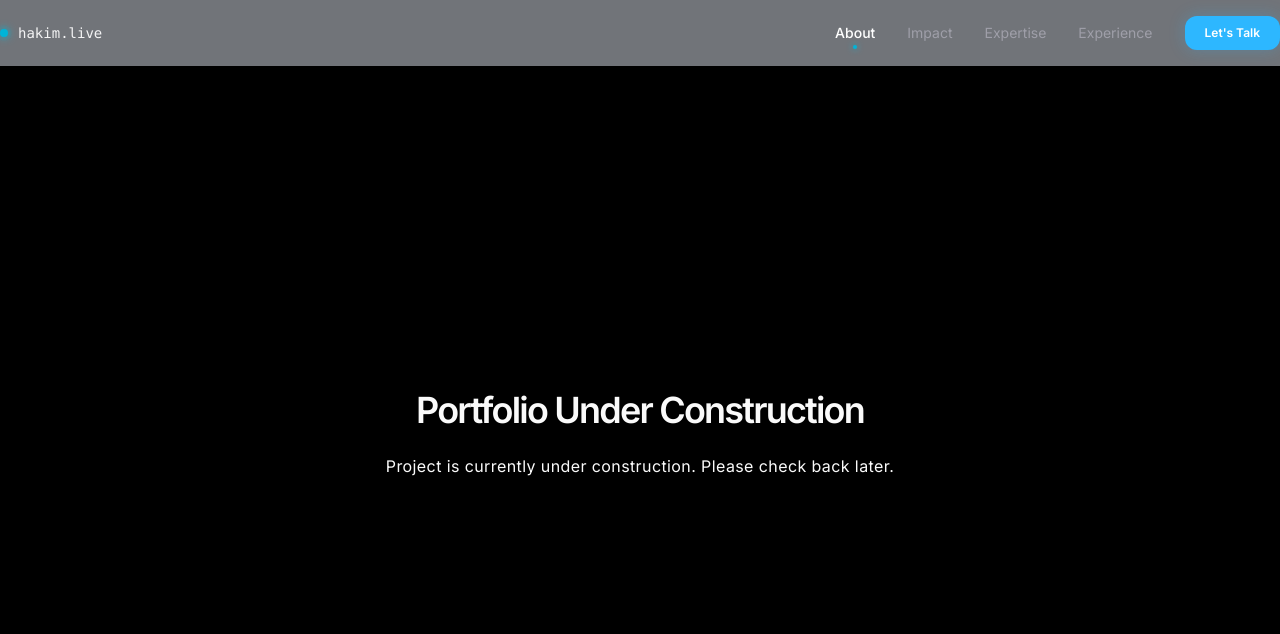
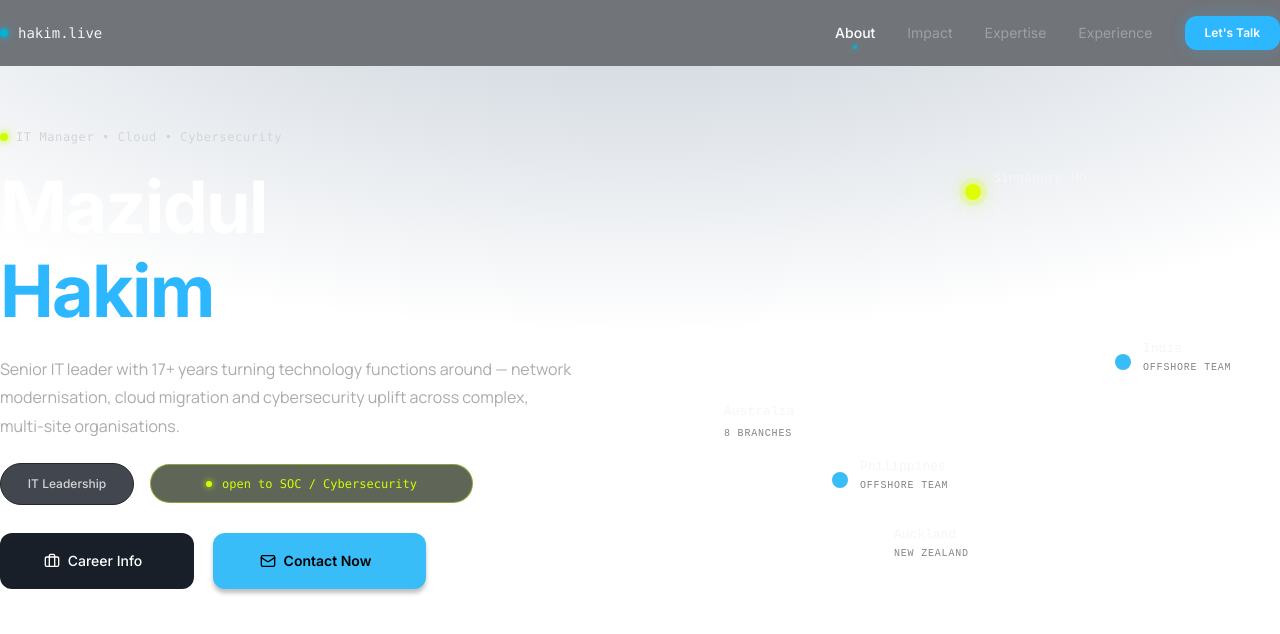
Before and after one commit to AbuBakkarSiddique007/portfolio-website-task, a Next.js app: page / in a window 1280 px wide. Shown: the top 634 px of the page. Built offline with nearby package versions, Linux system fonts and the light colour scheme.

Commit message:
feat: implement hero section

```diff
--- a/src/app/globals.css
+++ b/src/app/globals.css
@@ -9,6 +9,7 @@
   --color-background: var(--background);
   --color-foreground: var(--foreground);
   --font-sans: var(--font-inter), system-ui, -apple-system, BlinkMacSystemFont, "Segoe UI", Roboto, sans-serif;
+  --font-manrope: var(--font-manrope), sans-serif;
 }
 
 @media (prefers-color-scheme: dark) {
--- a/src/app/layout.tsx
+++ b/src/app/layout.tsx
@@ -1,10 +1,15 @@
 import type { Metadata } from "next";
-import { Inter } from "next/font/google";
+import { Inter, Manrope } from "next/font/google";
 import Navbar from "@/components/navbar";
 import "./globals.css";
 
 const inter = Inter({
   variable: "--font-inter",
+  subsets: ["latin"],
+});
+
+const manrope = Manrope({
+  variable: "--font-manrope",
   subsets: ["latin"],
 });
 
@@ -15,7 +20,7 @@ export const metadata: Metadata = {
 
 export default function RootLayout({ children }: LayoutProps<"/">) {
   return (
-    <html lang="en" className={`${inter.variable} h-full antialiased`}>
+    <html lang="en" className={`${inter.variable} ${manrope.variable} h-full antialiased`}>
       <body className="min-h-full flex flex-col items-center font-sans">
         <div className="mx-auto w-full max-w-[1440px] flex-1 flex flex-col">
           <Navbar />
--- a/src/app/page.tsx
+++ b/src/app/page.tsx
@@ -1,14 +1,9 @@
+import Hero from "@/components/hero";
+
 export default function Home() {
   return (
-    <div className="flex min-h-[calc(100dvh-4rem)] w-full items-center justify-center bg-black text-zinc-50">
-      <div className="flex flex-col items-center gap-6">
-        <h1 className="text-2xl font-semibold tracking-tighter md:text-4xl">
-          Portfolio Under Construction
-        </h1>
-        <p className="text-xs tracking-wide text-muted-foreground md:text-base">
-          Project is currently under construction. Please check back later.
-        </p>
-      </div>
-    </div>
+    <main className="flex w-full flex-col">
+      <Hero />
+    </main>
   );
 }
--- /dev/null
+++ b/src/components/hero.tsx
@@ -0,0 +1,157 @@
+"use client";
+
+import Link from "next/link";
+import { Briefcase, Mail } from "lucide-react";
+
+export default function Hero() {
+  return (
+    <section className="relative flex w-full justify-center overflow-hidden py-8 lg:py-16">
+      <div className="pointer-events-none absolute inset-0 bg-[radial-gradient(ellipse_80%_60%_at_50%_-20%,rgba(14,50,90,0.25),rgba(0,0,0,0))]"></div>
+
+      <div
+        className="pointer-events-none absolute inset-0 opacity-[0.18]"
+        style={{
+          backgroundImage: `
+            linear-gradient(to right, rgba(255, 255, 255, 0.08) 1px, transparent 1px),
+            linear-gradient(to bottom, rgba(255, 255, 255, 0.08) 1px, transparent 1px)
+          `,
+          backgroundSize: "48px 48px",
+        }}
+      ></div>
+
+      <div className="relative mx-auto flex w-full max-w-[1280px] flex-col items-center justify-between gap-12 px-6 lg:min-h-[534px] lg:flex-row lg:gap-0 lg:px-0">
+
+        <div className="flex w-full flex-col justify-start gap-[28px] lg:h-[534px] lg:w-[575px]">
+          <div className="flex w-full flex-col justify-between lg:h-[375px] lg:w-[575px]">
+            <div className="flex h-[14px] w-full items-center gap-[8px] lg:w-[575px]">
+              <span className="relative flex h-2 w-2 items-center justify-center">
+                <span className="absolute inline-flex h-full w-full animate-ping rounded-full bg-[#ccff00] opacity-75"></span>
+                <span className="relative inline-flex h-2 w-2 rounded-full bg-[#ccff00] shadow-[0_0_8px_#ccff00]"></span>
+              </span>
+              <span className="font-mono text-xs leading-[14px] tracking-wider text-zinc-300">
+                IT Manager &bull; Cloud &bull; Cybersecurity
+              </span>
+            </div>
+
+            <div className="flex h-[168px] w-full flex-col justify-between lg:w-[575px]">
+              <h1 className="text-5xl font-bold tracking-tight text-white sm:text-6xl lg:text-[72px] lg:leading-[84px]">
+                Mazidul
+              </h1>
+              <h1 className="text-5xl font-bold tracking-tight text-[#2db7ff] sm:text-6xl lg:text-[72px] lg:leading-[84px]">
+                Hakim
+              </h1>
+            </div>
+
+            <p className="w-full text-[16px] font-normal leading-[180%] tracking-normal text-[#ababab] font-[family-name:var(--font-manrope)] lg:h-[87px] lg:w-[575px]">
+              Senior IT leader with 17+ years turning technology functions around &mdash; network modernisation, cloud migration and cybersecurity uplift across complex, multi-site organisations.
+            </p>
+
+            <div className="flex h-[42px] w-full flex-wrap items-center gap-[16px] sm:w-[473px]">
+              <div className="inline-flex h-[42px] w-[134px] items-center justify-center gap-[10px] rounded-[50px] border border-zinc-800 bg-[#131822]/80 px-[20px] py-[10px] text-xs font-medium text-zinc-300">
+                IT Leadership
+              </div>
+              <div className="inline-flex h-[39px] w-[323px] items-center justify-center gap-[10px] rounded-[50px] border-[0.5px] border-[#ccff00]/40 bg-[#1c2612]/70 px-[20px] py-[10px] font-mono text-xs font-medium text-[#ccff00]">
+                <span className="h-1.5 w-1.5 rounded-full bg-[#ccff00] shadow-[0_0_6px_#ccff00]"></span>
+                open to SOC / Cybersecurity
+              </div>
+            </div>
+          </div>
+
+          <div className="flex h-[56px] w-full items-center gap-[19px] sm:w-[426px]">
+            <Link
+              href="#experience"
+              className="inline-flex h-[56px] w-[194px] items-center justify-center gap-[8px] rounded-[12px] bg-[rgba(24,31,41,1)] pb-[20px] pl-[24px] pr-[32px] pt-[20px] text-sm font-medium text-white transition-all hover:bg-[rgba(30,39,52,1)] active:scale-95"
+            >
+              <Briefcase className="h-4 w-4 text-white" />
+              <span className="text-white">Career Info</span>
+            </Link>
+            <Link
+              href="#contact"
+              className="inline-flex h-[56px] w-[213px] items-center justify-center gap-[8px] rounded-[12px] bg-[rgba(56,189,248,1)] pb-[20px] pl-[24px] pr-[32px] pt-[20px] text-sm font-semibold text-black shadow-[0px_4px_4px_0px_rgba(0,0,0,0.25)] transition-all hover:bg-[rgba(70,198,255,1)] active:scale-95"
+            >
+              <Mail className="h-4 w-4 text-black" />
+              <span className="text-black">Contact Now</span>
+            </Link>
+          </div>
+        </div>
+
+        <div className="relative flex h-[534px] w-full items-center justify-center lg:w-[592px]">
+          <svg
+            className="h-full w-full"
+            viewBox="0 0 592 534"
+            fill="none"
+            xmlns="http://www.w3.org/2000/svg"
+          >
+            <defs>
+              <filter id="glow-sg" x="245" y="22" width="80" height="80" filterUnits="userSpaceOnUse">
+                <feGaussianBlur stdDeviation="8" result="coloredBlur" />
+                <feMerge>
+                  <feMergeNode in="coloredBlur" />
+                  <feMergeNode in="SourceGraphic" />
+                </feMerge>
+              </filter>
+              <filter id="glow-circle" x="0" y="0" width="100%" height="100%">
+                <feGaussianBlur stdDeviation="4" result="coloredBlur" />
+                <feMerge>
+                  <feMergeNode in="coloredBlur" />
+                  <feMergeNode in="SourceGraphic" />
+                </feMerge>
+              </filter>
+            </defs>
+
+            <path
+              d="M 16 282 Q 130 140 285 62"
+              stroke="rgba(255, 255, 255, 0.22)"
+              strokeWidth="1.2"
+            />
+            <path
+              d="M 285 62 Q 380 120 435 232"
+              stroke="rgba(255, 255, 255, 0.22)"
+              strokeWidth="1.2"
+            />
+            <path
+              d="M 285 62 L 152 350"
+              stroke="rgba(255, 255, 255, 0.18)"
+              strokeWidth="1.2"
+            />
+            <path
+              d="M 16 282 Q 80 380 186 418"
+              stroke="rgba(255, 255, 255, 0.22)"
+              strokeWidth="1.2"
+            />
+
+            <g>
+              <circle cx="285" cy="62" r="14" fill="rgba(204,255,0,0.2)" filter="url(#glow-sg)" />
+              <circle cx="285" cy="62" r="8" fill="#dfff00" />
+              <text x="305" y="52" fill="#f6f6f6" fontSize="13" fontFamily="monospace" fontWeight="500">Singapore HQ</text>
+            </g>
+
+            <g>
+              <circle cx="435" cy="232" r="8" fill="#38bdf8" />
+              <text x="455" y="222" fill="#f6f6f6" fontSize="13" fontFamily="monospace" fontWeight="500">India</text>
+              <text x="455" y="240" fill="#858585" fontSize="10" fontFamily="monospace" letterSpacing="0.08em">OFFSHORE TEAM</text>
+            </g>
+
+            <g>
+              <circle cx="16" cy="282" r="8" fill="#ffffff" />
+              <text x="36.03" y="285" fill="#f6f6f6" fontSize="13" fontFamily="monospace" fontWeight="500">Australia</text>
+              <text x="36.03" y="306" fill="#858585" fontSize="10" fontFamily="monospace" letterSpacing="0.08em">8 BRANCHES</text>
+            </g>
+
+            <g>
+              <circle cx="152" cy="350" r="8" fill="#38bdf8" />
+              <text x="172" y="340" fill="#f6f6f6" fontSize="13" fontFamily="monospace" fontWeight="500">Philippines</text>
+              <text x="172" y="358" fill="#858585" fontSize="10" fontFamily="monospace" letterSpacing="0.08em">OFFSHORE TEAM</text>
+            </g>
+
+            <g>
+              <circle cx="186" cy="418" r="8" fill="#ffffff" />
+              <text x="206" y="408" fill="#f6f6f6" fontSize="13" fontFamily="monospace" fontWeight="500">Auckland</text>
+              <text x="206" y="426" fill="#858585" fontSize="10" fontFamily="monospace" letterSpacing="0.08em">NEW ZEALAND</text>
+            </g>
+          </svg>
+        </div>
+      </div>
+    </section>
+  );
+}
```
